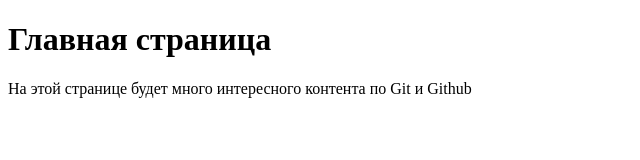
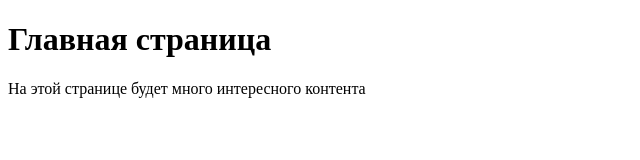
Before and after one commit to 123455123/git, a plain HTML site: page index.html in a window 1280 px wide. Shown: the whole page, without its empty margins (0-640 px from the left). Drawn offline with Linux system fonts and the light colour scheme.

Commit message:
feat: added a paragraph with text to the file index.html

```diff
--- a/index.html
+++ b/index.html
@@ -8,7 +8,7 @@
 <body>
     <h1>Главная страница</h1>
     <p>
-        На этой странице будет много интересного контента по Git и Github
+        На этой странице будет много интересного контента
     </p>
 </body>
 </html>
```
